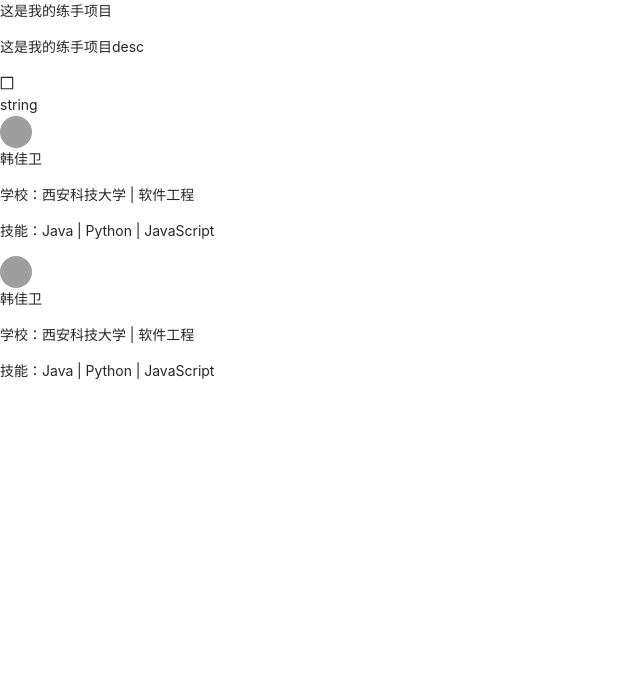
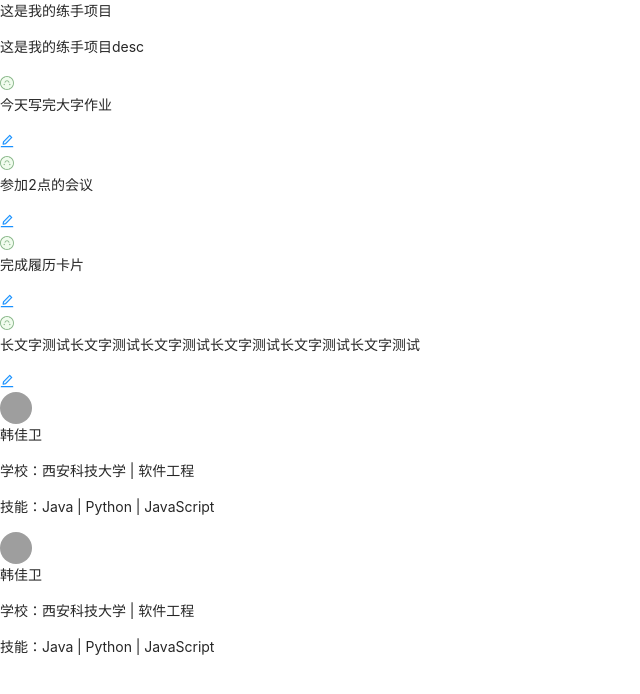
Before and after one commit to jiaw3i/pureland, a React app: page /content in a window 1280 px wide. Shown: the top 694 px of the page, without its empty margins (0-640 px from the left). Built offline with nearby package versions, Linux system fonts and the light colour scheme; grey boxes are pictures that could not be loaded.

Commit message:
feat: todolist增加修改功能

```diff
--- a/src/page/content/content.less
+++ b/src/page/content/content.less
@@ -4,7 +4,7 @@
     min-height: 120px;
     color: #fff;
     line-height: 120px;
-    background: #f9fbfc;
+    background: rgb(237, 242, 247);
     display: flex;
     justify-content: center;
     flex-wrap: wrap;
@@ -24,13 +24,13 @@
   width: 25vw;
   height: 150px;
   border-radius: 10px;
-  box-shadow: 0 3px 2px #333333;
+  box-shadow: 0 4px 10px 3px #33333342;
   line-height: normal;
   display: flex;
   align-items: flex-start;
   flex-direction: column;
   justify-content: center;
-  padding: 0 20px;
+  padding: 0 10px;
   p{
     margin-bottom: 0;
   }
--- a/src/page/profile/profile.less
+++ b/src/page/profile/profile.less
@@ -3,13 +3,13 @@
   height: 150px;
   background: darkseagreen;
   border-radius: 10px;
-  box-shadow: 0 3px 2px #333333;
+  box-shadow: 0 4px 10px 3px #33333342;
   line-height: normal;
   display: flex;
   align-items: flex-start;
   flex-direction: column;
   justify-content: center;
-  padding: 20px;
+  padding: 10px;
 
   p {
     margin: 2px;
--- a/src/page/todolist/todo.less
+++ b/src/page/todolist/todo.less
@@ -1,75 +1,159 @@
-
 
 :global {
   .ant-list {
     color: white;
   }
+
   .ant-list-item-meta-description {
     white-space: nowrap;
     overflow: hidden;
     color: white;
     text-overflow: ellipsis;
   }
-  .ant-list-item-meta-content{
+
+  .ant-list-item-meta-content {
     color: white;
   }
+
   .ant-list-item {
     padding: 5px 0;
     color: white;
   }
+
+  div.ant-typography, .ant-typography p {
+    margin-bottom: .2em;
+    width: 100%;
+    overflow: hidden;
+    text-overflow: ellipsis;
+    white-space: nowrap;
+  }
+
+  div.ant-typography-edit-content{
+    left: 0;
+    margin-top: 0;
+    width: 100%;
+    textarea {
+      margin-bottom: .2em;
+      border: 0;
+      width: 100%;
+      height: 100% !important;
+      display: flex;
+      padding: 0 !important;
+      align-items: center;
+      font-size: 16px;
+      line-height: normal;
+      background: white;
+      border-radius: 0 20px 20px 0;
+      white-space: nowrap;
+      &::-webkit-scrollbar {
+        display: none;
+      }
+      &:focus, .ant-input-focused {
+        //border-color: #40a9ff;
+        box-shadow: 0 0 0 0 rgb(24 144 255 / 20%);
+        //border-right-width: 0;
+        //outline: 0;
+      }
+    }
+
+  }
+  textarea.ant-input{
+    min-height: 100%;
+  }
+
 }
-//.todoMain {
-//  width: 30vw;
-//  height: 150px;
-//  border-radius: 10px;
-//  padding: 10px;
-//  overflow: auto;
-//  // 隐藏滚动条
-//  &::-webkit-scrollbar {
-//      display: none;
-//  }
-//  background: url("../../static/tree-7391504_960_720.webp") no-repeat;
-//  background-size: cover;
-//  color: white;
-//}
+
+.todoMain {
+  width: 30vw;
+  height: 150px;
+  border-radius: 10px;
+  padding: 2px;
+  overflow: auto;
+  // 隐藏滚动条
+  &::-webkit-scrollbar {
+    display: none;
+  }
+
+  //background: url("../../static/tree-7391504_960_720.webp") no-repeat;
+  //background-size: cover;
+  color: white;
+  background: rgb(237, 242, 247);
+}
 
 .todoItemMain {
   display: flex;
   justify-content: space-between;
   align-items: center;
   //padding: 5px;
-  height: 50px;
-  width: 30vw;
+  height: 41px;
+  width: 98%;
   background: white;
   border-radius: 10px;
-  box-shadow: 0 3px 2px #333333;
+  box-shadow: 1px 2px 2px 1px #33333342;
   color: black;
+  margin-bottom: 10px;
+
   .icon {
     //margin-right: 10px;
     line-height: normal;
+    display: flex;
+    height: 100%;
+    width: 10%;
+    align-items: center;
+    justify-content: center;
+    font-size: large;
+    //background: #6aa0c7;
+    //color: darkorange;
+    border-radius: 10px 0 0 10px;
+
     &:hover {
       cursor: pointer;
     }
   }
+
   .todoItemCA {
-    width: 95%;
+    width: 90%;
     height: 100%;
     display: flex;
+    background: darkorange;
+    border-radius: 0 10px 10px 0;
   }
-  .todoItemContent{
+
+  .todoItemContent {
     width: 80%;
     height: 100%;
     display: flex;
     align-items: center;
     font-size: 16px;
     line-height: normal;
-    background: green;
-    border-radius: 0 10px 10px 0;
+    background: white;
+    border-radius: 0 20px 20px 0;
+
+    //.todoItemContentP{
+    //  margin-bottom: 0.2em;
+    //  white-space: nowrap;
+    //  text-overflow: ellipsis;
+    //  overflow: hidden;
+    //  contenteditable: true;
+    //}
   }
+
   .todoItemAction {
     width: 20%;
     height: 100%;
     display: flex;
     background: darkorange;
+    border-radius: 0 10px 10px 0;
+
+
+    line-height: normal;
+    align-items: center;
+    justify-content: center;
+    font-size: large;
+    //background: #6aa0c7;
+    //color: darkorange;
+    &:hover {
+      cursor: pointer;
+    }
   }
 }
--- a/src/page/todolist/todo.tsx
+++ b/src/page/todolist/todo.tsx
@@ -1,10 +1,11 @@
 import {Avatar, Button, List, Skeleton} from 'antd';
 import React, {useEffect, useState} from 'react';
 import todo from './todo.less';
-import {CheckSquareOutlined, BorderOutlined} from '@ant-design/icons';
+import {SmileFilled, BorderOutlined} from '@ant-design/icons';
 import {isMainThread} from "worker_threads";
 import TodoItem from "./todoitem";
 import {TodoItemProps} from "./todoitem";
+
 const count = 3;
 const fakeDataUrl = `https://randomuser.me/api/?results=${count}&inc=name,gender,email,nat,picture&noinfo`;
 
@@ -47,12 +48,32 @@ const TodoList = () => {
     const [initLoading, setInitLoading] = useState(true);
     const [loading, setLoading] = useState(false);
     const [list, setList] = useState<Array<Item>>([]);
-    const item:TodoItemProps = {
-        id: 1,
-        title: "string",
-        isFinish: false,
-        isTop: false,
-    }
+    const items: Array<TodoItemProps> = [
+        {
+            id: 1,
+            title: "今天写完大字作业",
+            isFinish: false,
+            isTop: false,
+        },
+        {
+            id: 2,
+            title: "参加2点的会议",
+            isFinish: false,
+            isTop: false,
+        },
+        {
+            id: 3,
+            title: "完成履历卡片",
+            isFinish: false,
+            isTop: false,
+        },
+        {
+            id: 4,
+            title: "长文字测试长文字测试长文字测试长文字测试长文字测试长文字测试",
+            isFinish: false,
+            isTop: false,
+        }
+    ];
 
     function getDataById(id: number) {
         return list.find((item) => item.id === id);
@@ -70,7 +91,6 @@ const TodoList = () => {
     }, []);
 
 
-
     function todoOnClick(id: number) {
         let dataById = getDataById(id);
 
@@ -85,10 +105,10 @@ const TodoList = () => {
 
     //     ) : null;
     return (
-        <div>
-            <TodoItem {...item}>
-
-            </TodoItem>
+        <div className={todo.todoMain}>
+            {
+                items.map((item) => <TodoItem {...item}/>)
+            }
 
             {/*<List*/}
             {/*    className="demo-loadmore-list"*/}
--- a/src/page/todolist/todoitem.tsx
+++ b/src/page/todolist/todoitem.tsx
@@ -1,6 +1,9 @@
 import todo from './todo.less'
-import {CheckSquareOutlined, BorderOutlined} from '@ant-design/icons';
-
+import {Typography } from 'antd'
+import {CheckSquareOutlined, EditTwoTone ,SmileTwoTone} from '@ant-design/icons';
+import {useState} from "react";
+import {text} from "stream/consumers";
+const { Paragraph } = Typography;
 
 export type TodoItemProps = {
     id: number;
@@ -10,19 +13,31 @@ export type TodoItemProps = {
 }
 export default function TodoItem(props: TodoItemProps) {
 
+    const finishIcon = <SmileTwoTone twoToneColor={"#FF8C00FF"}/>
+    const unFinishIcon = <SmileTwoTone rotate={180} twoToneColor={"#8fbc8f"}/>
+    const [item, setItem] = useState(props);
 
-
-
+    const finishOnClick = (item:TodoItemProps) => {
+        console.log(item.isFinish)
+        item.isFinish = !item.isFinish;
+        setItem(item);
+        // TODO: 更新数据库
+    }
+    const setEditableStr = (title:string) => {
+        item.title = title;
+        setItem(item);
+    }
     return (
         <div className={todo.todoItemMain}>
-            <div className={todo.icon}>
-                {props.isFinish ? <CheckSquareOutlined/> : <BorderOutlined/>}
+            <div className={todo.icon} onClick={():void=>{finishOnClick(props)}}>
+                {item.isFinish ? finishIcon : unFinishIcon}
             </div>
             <div className={todo.todoItemCA}>
                 <div className={todo.todoItemContent}>
-                    {props.title}
+                    <Paragraph editable={{ onChange: setEditableStr,triggerType:["text"],enterIcon:null }}>{props.title}</Paragraph>
                 </div>
                 <div className={todo.todoItemAction}>
+                    <EditTwoTone />
                 </div>
             </div>
         </div>
```
